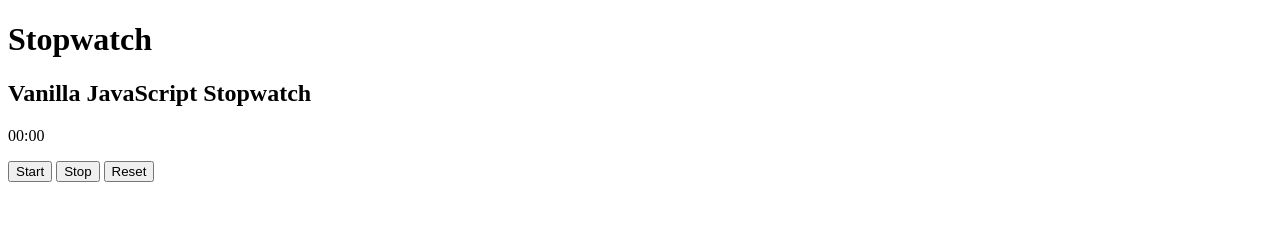
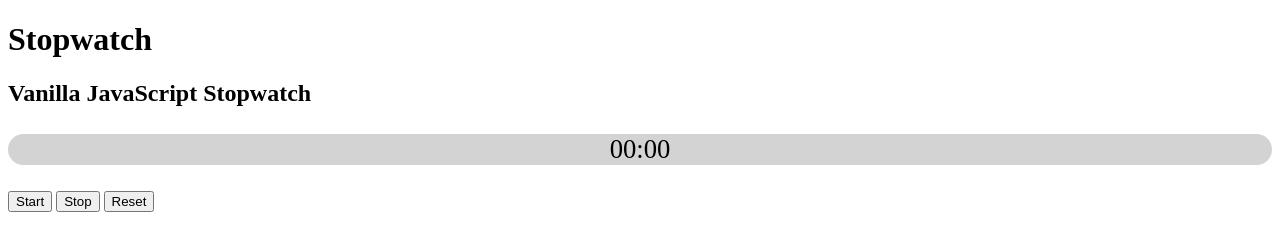
Before and after one commit to cristal104/cpsc332-hw6, a plain HTML site: page docs/index.html in a window 1280 px wide. Drawn offline with nearby package versions, Linux system fonts and the light colour scheme.

Commit message:
1. modified timer and added style

```diff
--- a/docs/index.html
+++ b/docs/index.html
@@ -24,7 +24,15 @@
                 var $buttonReset = $('#button-reset');
                 var interval;
 
-                $($buttonStart).click(function () {
+                // add class to timer-background and style
+                var $timerBackground = $("p").addClass("timer-background");
+                $($timerBackground).css({
+                    "border-radius": "20px",
+                    "text-align": "center",
+                    "font-size":"20pt",
+                    "background-color":"lightgray"
+                });
+                    $($buttonStart).click(function () {
                     clearInterval(interval);
                     interval = setInterval(startTimer, 10);
                 });
```
